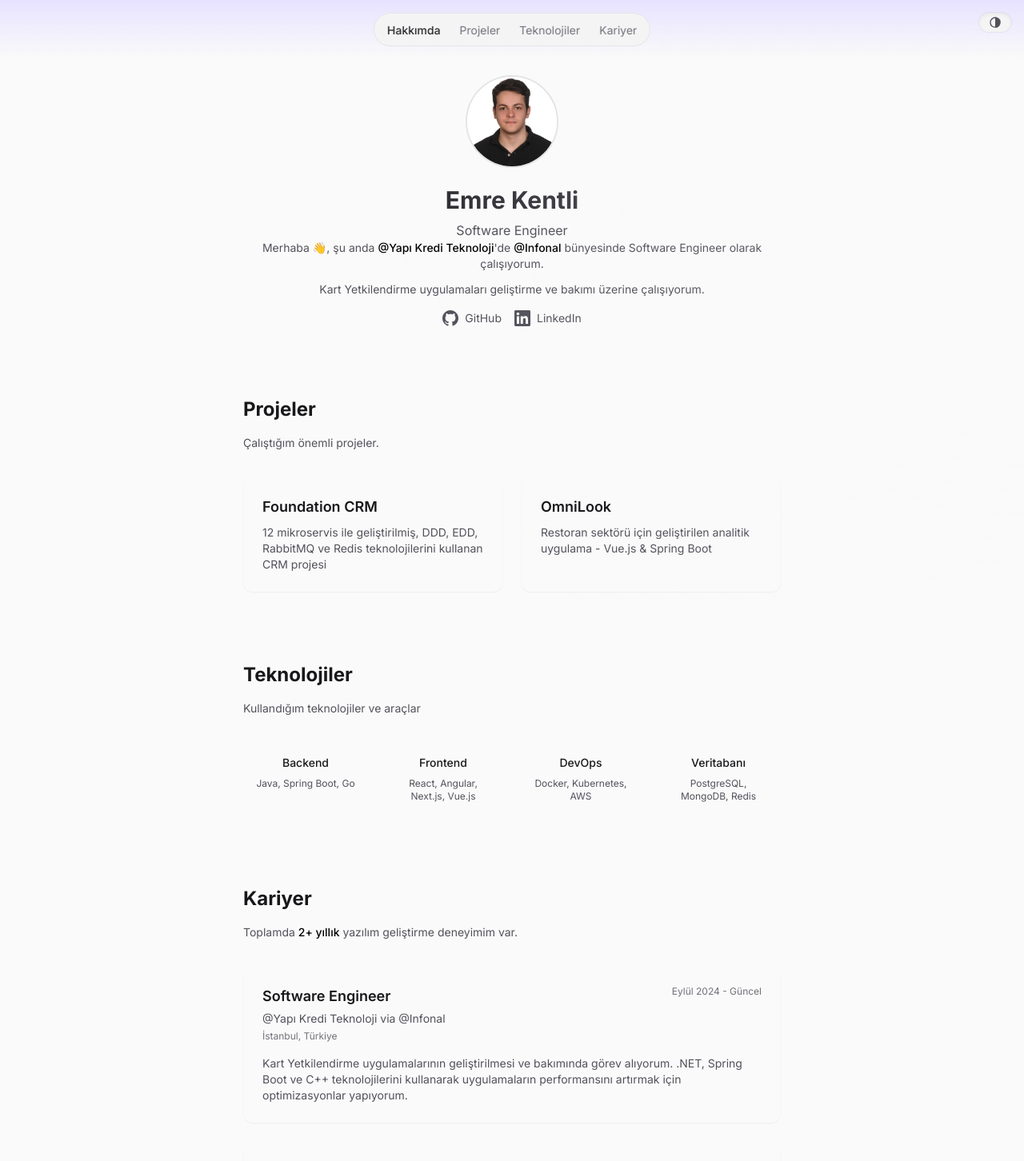
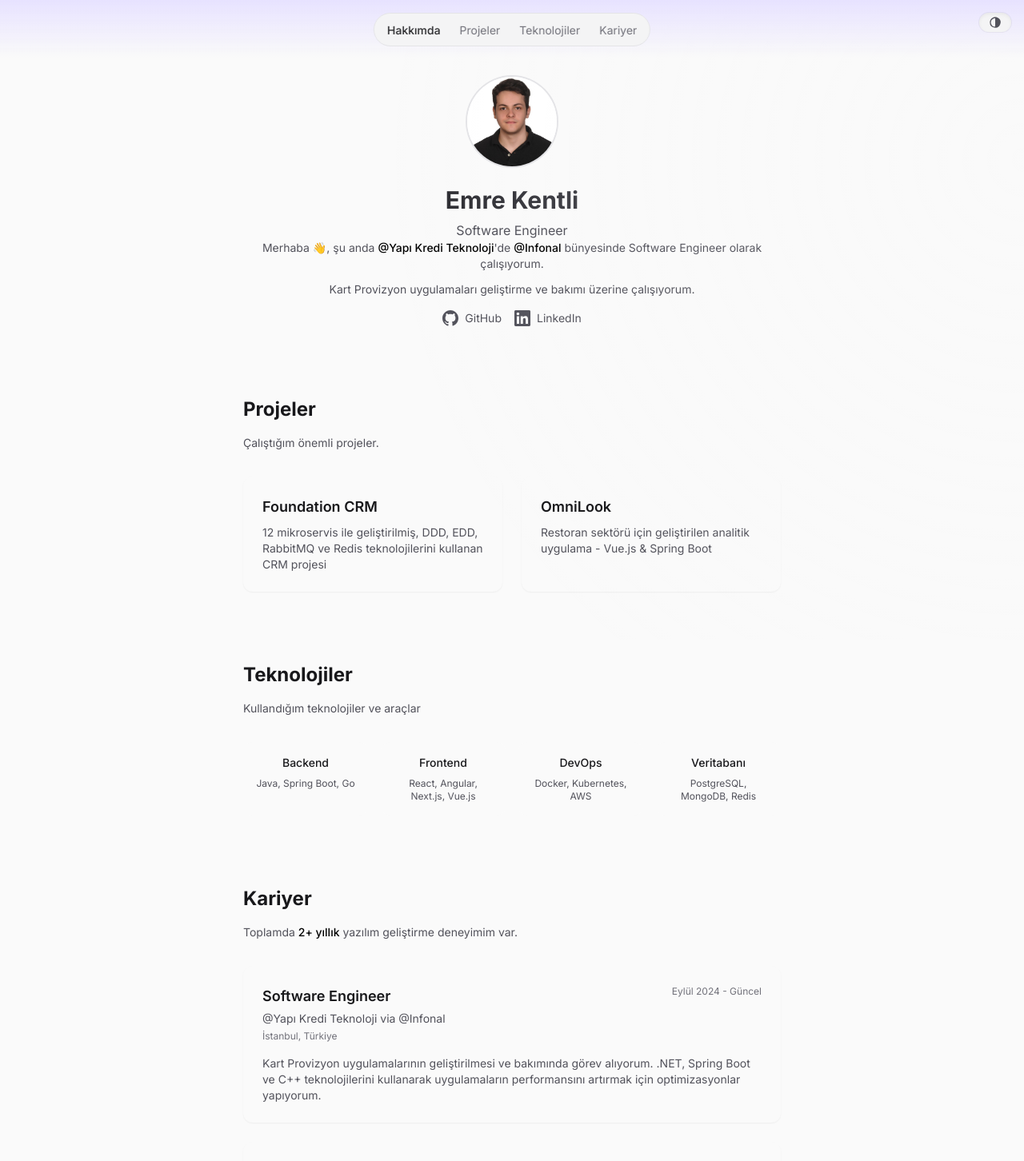
Before and after one commit to emrekentli/emrekentli-com, a Next.js app: page / in a window 1280 px wide. Shown: the top 1452 px of the page at 80% size. Built offline with nearby package versions, Linux system fonts and the light colour scheme.

Commit message:
typo fix

```diff
--- a/components/sections/about.tsx
+++ b/components/sections/about.tsx
@@ -31,7 +31,7 @@ export function About() {
           Merhaba 👋, şu anda <Link href="https://www.yapikredi.com.tr" className="text-black dark:text-white hover:underline font-medium">@Yapı Kredi Teknoloji</Link>&apos;de <Link href="https://infonal.com" className="text-black dark:text-white hover:underline font-medium">@Infonal</Link> bünyesinde Software Engineer olarak çalışıyorum.
         </p>
         <p className="text-zinc-600 dark:text-zinc-400">
-          Kart Yetkilendirme uygulamaları geliştirme ve bakımı üzerine çalışıyorum.
+          Kart Provizyon uygulamaları geliştirme ve bakımı üzerine çalışıyorum.
         </p>
       </div>
 
--- a/components/sections/career.tsx
+++ b/components/sections/career.tsx
@@ -31,7 +31,7 @@ export function Career() {
       company: "@Yapı Kredi Teknoloji via @Infonal",
       location: "İstanbul, Türkiye",
       period: "Eylül 2024 - Güncel",
-      description: "Kart Yetkilendirme uygulamalarının geliştirilmesi ve bakımında görev alıyorum. .NET, Spring Boot ve C++ teknolojilerini kullanarak uygulamaların performansını artırmak için optimizasyonlar yapıyorum."
+      description: "Kart Provizyon uygulamalarının geliştirilmesi ve bakımında görev alıyorum. .NET, Spring Boot ve C++ teknolojilerini kullanarak uygulamaların performansını artırmak için optimizasyonlar yapıyorum."
     },
     {
       title: "Software Developer",
```
